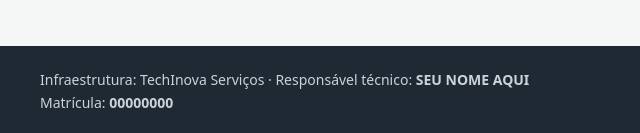
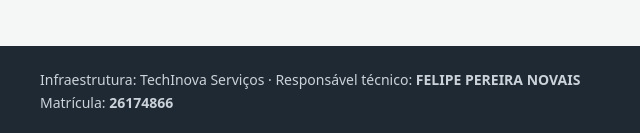
Before and after one commit to felipenovais-tech/avaliacao-docker-26174866, a plain HTML site: page portal/html/index.html in a window 1280 px wide. Shown: the part 734-867 px from the top of the page, 0-640 px from the left. Drawn offline with Linux system fonts and the light colour scheme.

```diff
--- a/portal/html/index.html
+++ b/portal/html/index.html
@@ -34,8 +34,8 @@
 
   <footer>
     <!-- EDITE AS DUAS LINHAS ABAIXO COM O SEU NOME E A SUA MATRÍCULA -->
-    <p>Infraestrutura: TechInova Serviços · Responsável técnico: <strong id="responsavel">SEU NOME AQUI</strong></p>
-    <p>Matrícula: <strong id="matricula">00000000</strong></p>
+    <p>Infraestrutura: TechInova Serviços · Responsável técnico: <strong id="responsavel">FELIPE PEREIRA NOVAIS</strong></p>
+    <p>Matrícula: <strong id="matricula">26174866</strong></p>
   </footer>
 
   <script>
```
Also changed, not shown: 2 other files.
